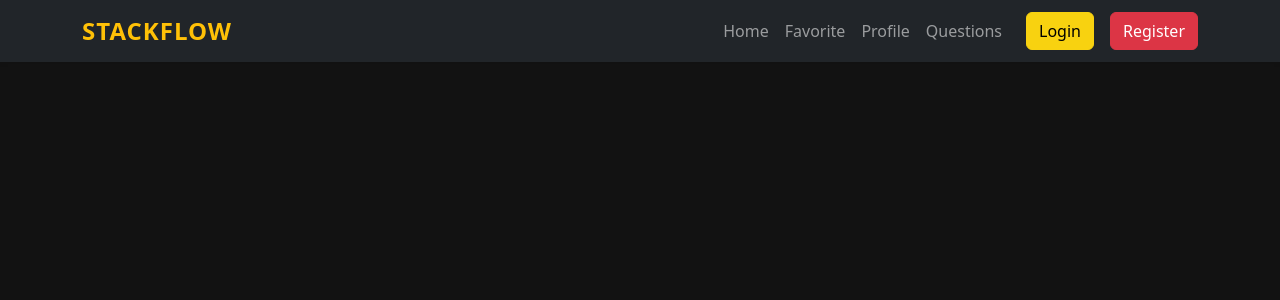
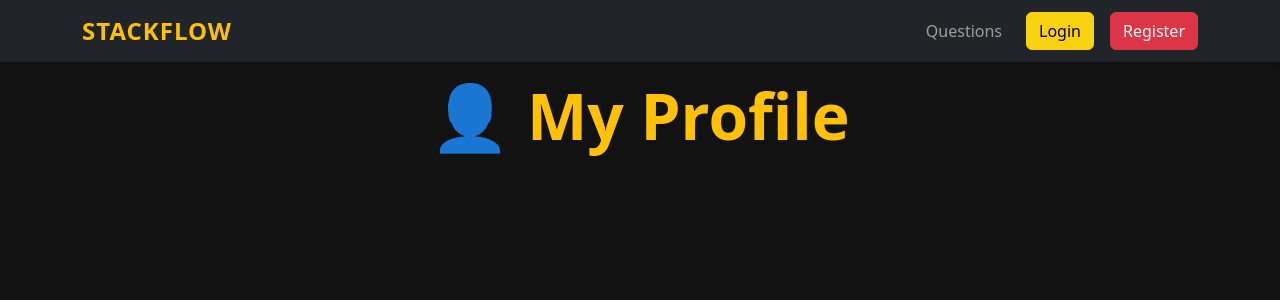
Before and after one commit to pierrenogaro/frontend-stackflow, a Vue app: page /profile in a window 1280 px wide. Shown: the top 300 px of the page. Built offline with nearby package versions, Linux system fonts and the light colour scheme.

Commit message:
add route profile and post question

```diff
--- a/src/components/Navbar.vue
+++ b/src/components/Navbar.vue
@@ -11,21 +11,14 @@
       <div class="collapse navbar-collapse justify-content-end" id="navbarNav">
         <ul class="navbar-nav">
           <li class="nav-item">
-            <RouterLink class="nav-link" to="/home">Home</RouterLink>
-          </li>
-          <li class="nav-item">
-            <RouterLink class="nav-link" to="/favorite">Favorite</RouterLink>
-          </li>
-          <li class="nav-item">
-            <RouterLink class="nav-link" to="/profile">Profile</RouterLink>
-          </li>
-          <li class="nav-item">
             <RouterLink class="nav-link" to="/questions">Questions</RouterLink>
           </li>
         </ul>
 
         <div v-if="isAuthenticated">
-          <span class="navbar-text text-warning fw-bold me-3">👤 {{ username }}</span>
+          <RouterLink class="navbar-text text-warning fw-bold me-3 no-underline" :to="`/profile`">
+            👤 {{ username }}
+          </RouterLink>
           <button class="btn btn-danger" @click="handleLogout">Logout</button>
         </div>
 
@@ -79,4 +72,9 @@ const handleLogout = () => {
   background-color: #ffbe0b;
   border-color: #ffbe0b;
 }
+
+.navbar-text {
+  text-decoration: none !important;
+}
+
 </style>
--- /dev/null
+++ b/src/components/Profile/Profile.vue
@@ -0,0 +1,19 @@
+<script setup>
+
+</script>
+
+<template>
+  <div class="container">
+    <div>
+      <h1 class="text-center display-3 fw-bold text-warning mt-3">👤 My Profile</h1>
+    </div>
+  </div>
+
+</template>
+
+<style scoped>
+.container {
+  max-width: 900px;
+  margin: auto;
+}
+</style>
--- a/src/components/Questions/Questions.vue
+++ b/src/components/Questions/Questions.vue
@@ -21,6 +21,21 @@
         </router-link>
       </li>
     </ul>
+
+    <div class="mt-5 p-4 bg-dark text-light border-warning shadow rounded">
+      <h2 class="text-warning">📝 Post a Question</h2>
+      <form @submit.prevent="postQuestion">
+        <div class="mb-3">
+          <label for="title" class="form-label">Title</label>
+          <input type="text" id="title" v-model="newQuestion.title" class="form-control bg-dark text-light border-warning" required>
+        </div>
+        <div class="mb-3">
+          <label for="question" class="form-label">Question</label>
+          <textarea id="question" v-model="newQuestion.question" class="form-control bg-dark text-light border-warning" rows="4" required></textarea>
+        </div>
+        <button type="submit" class="btn btn-warning w-100">Submit</button>
+      </form>
+    </div>
   </div>
 </template>
 
@@ -33,6 +48,7 @@ const router = useRouter();
 const questions = ref([]);
 const loading = ref(false);
 const error = ref(null);
+const newQuestion = ref({ title: '', question: '' });
 
 const fetchQuestions = async () => {
   loading.value = true;
@@ -44,6 +60,26 @@ const fetchQuestions = async () => {
     error.value = 'Error loading questions';
   } finally {
     loading.value = false;
+  }
+};
+
+const postQuestion = async () => {
+  const token = localStorage.getItem("access");
+  if (!token) {
+    alert("You must be logged in to post a question.");
+    return;
+  }
+
+  try {
+    await axios.post(
+        'http://localhost:8000/questions/create/',
+        newQuestion.value,
+        { headers: { Authorization: `Bearer ${token}`, "Content-Type": "application/json" } }
+    );
+    newQuestion.value = { title: '', question: '' };
+    await fetchQuestions();
+  } catch (err) {
+    alert("Failed to post the question. Check your authentication.");
   }
 };
 
@@ -73,4 +109,8 @@ onMounted(fetchQuestions);
 .text-warning {
   color: #f8d210 !important;
 }
+
+.bg-dark {
+  background-color: #212529 !important;
+}
 </style>
--- a/src/routes.js
+++ b/src/routes.js
@@ -5,12 +5,14 @@ import RegisterView from "@/views/RegisterView.vue";
 import LoginView from "@/views/LoginView.vue";
 import DashboardView from "@/views/DashboardView.vue";
 import { useAuth } from "@/composables/useAuth";
+import Profile from "@/components/Profile/Profile.vue";
 
 export const routes = [
     { path: "/questions", component: Questions },
     { path: "/question/:id", component: Question },
     { path: "/register", component: RegisterView },
     { path: "/login", component: LoginView },
+    { path: "/profile", component: Profile },
     {
         path: "/dashboard",
         component: DashboardView,
```
